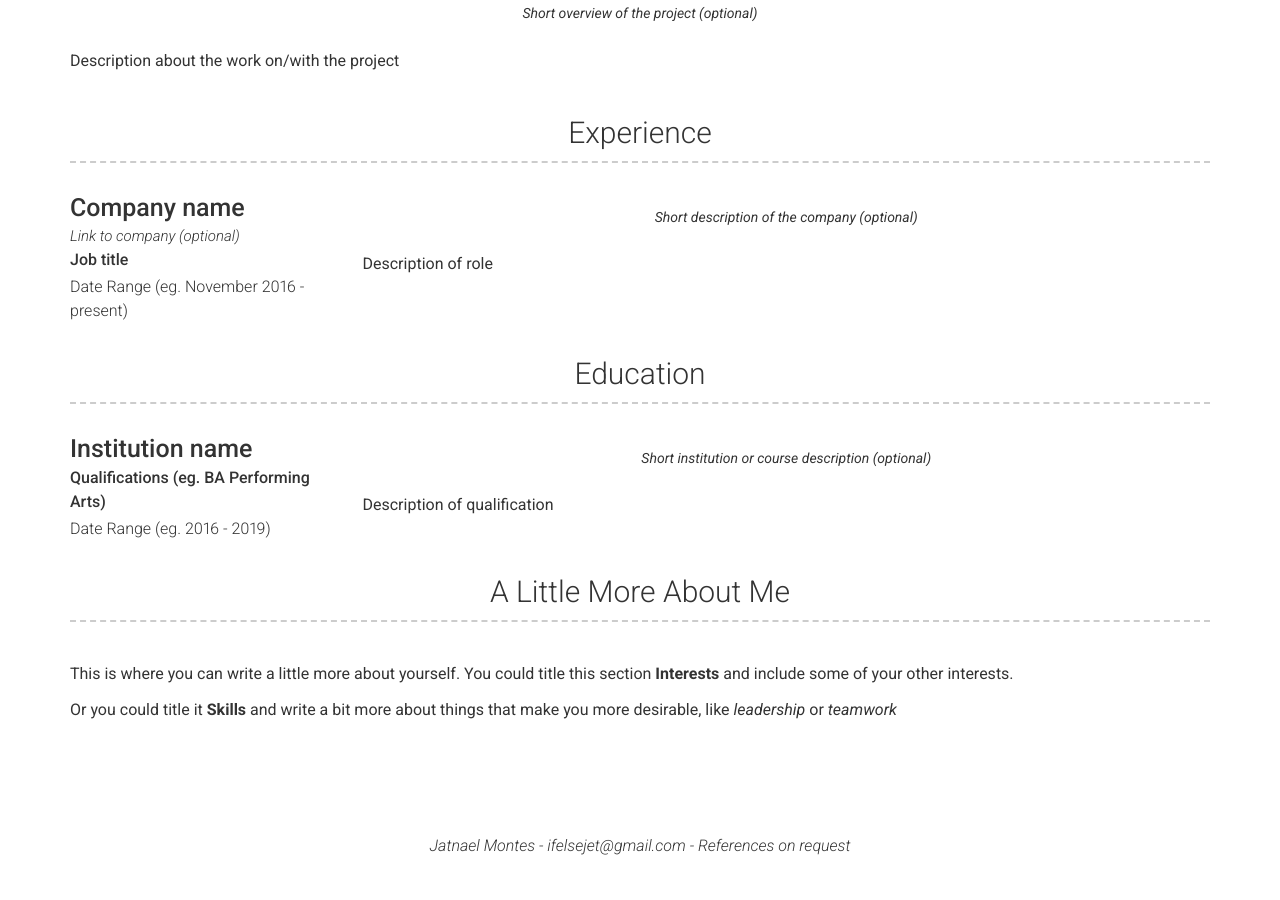
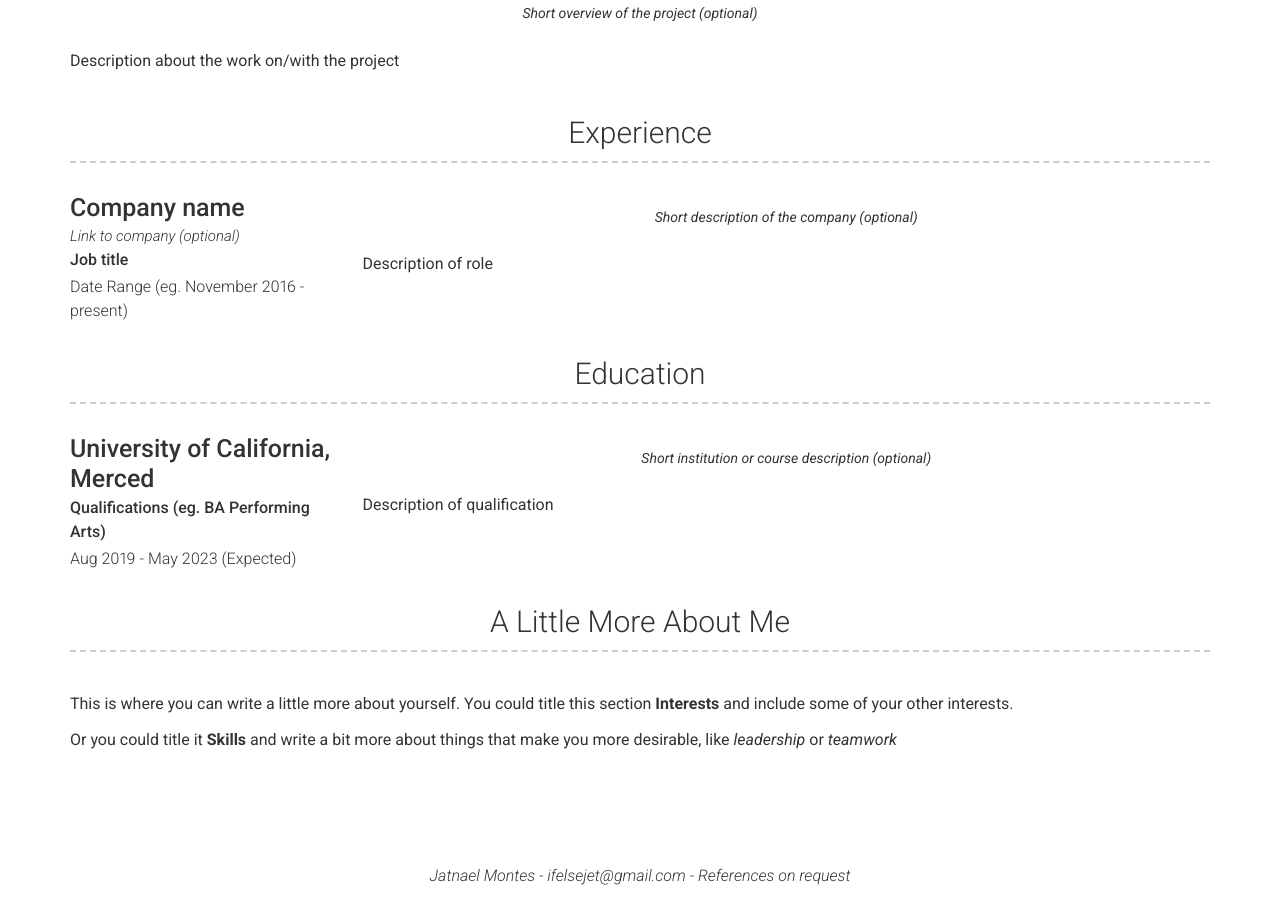
Before and after one commit to ifelsejet/ifelsejet.github.io, a Jekyll site: the page built from index.md, in a window 1280 px wide and 900 px high, scrolled down 733 px. Built offline with Jekyll 4.4.1, drawn with Linux system fonts in a browser that asks for light colours; before the commit the page ends 1603 px from its top, so only the background shows below that.

Commit message:
Update education.yml
Added UCM and start/expected end date

```diff
--- a/_data/education.yml
+++ b/_data/education.yml
@@ -1,7 +1,7 @@
 # Education Template
 - layout: left
-  name: Institution name
-  dates: Date Range (eg. 2016 - 2019)
+  name: University of California, Merced
+  dates: Aug 2019 - May 2023 (Expected)
   qualification: Qualifications (eg. BA Performing Arts)
   quote: >
     Short institution or course description (optional)
```
